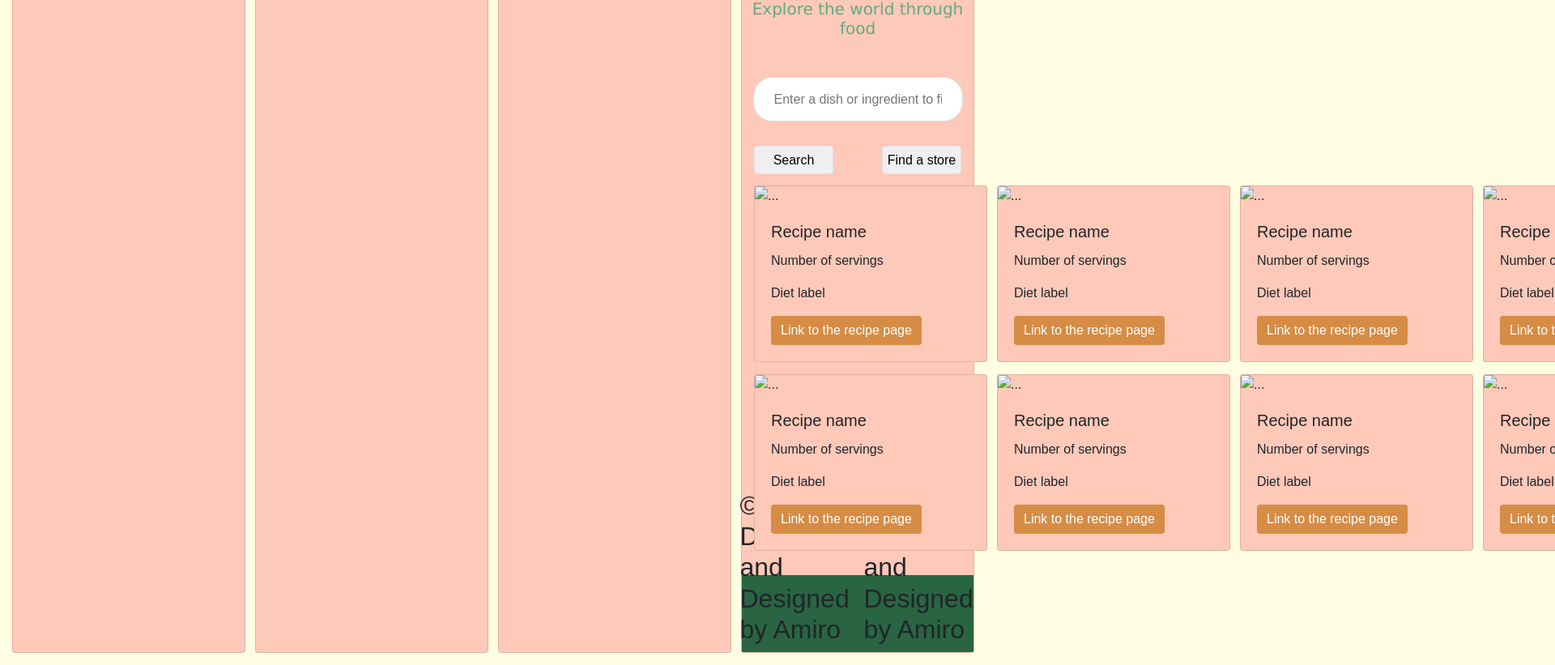
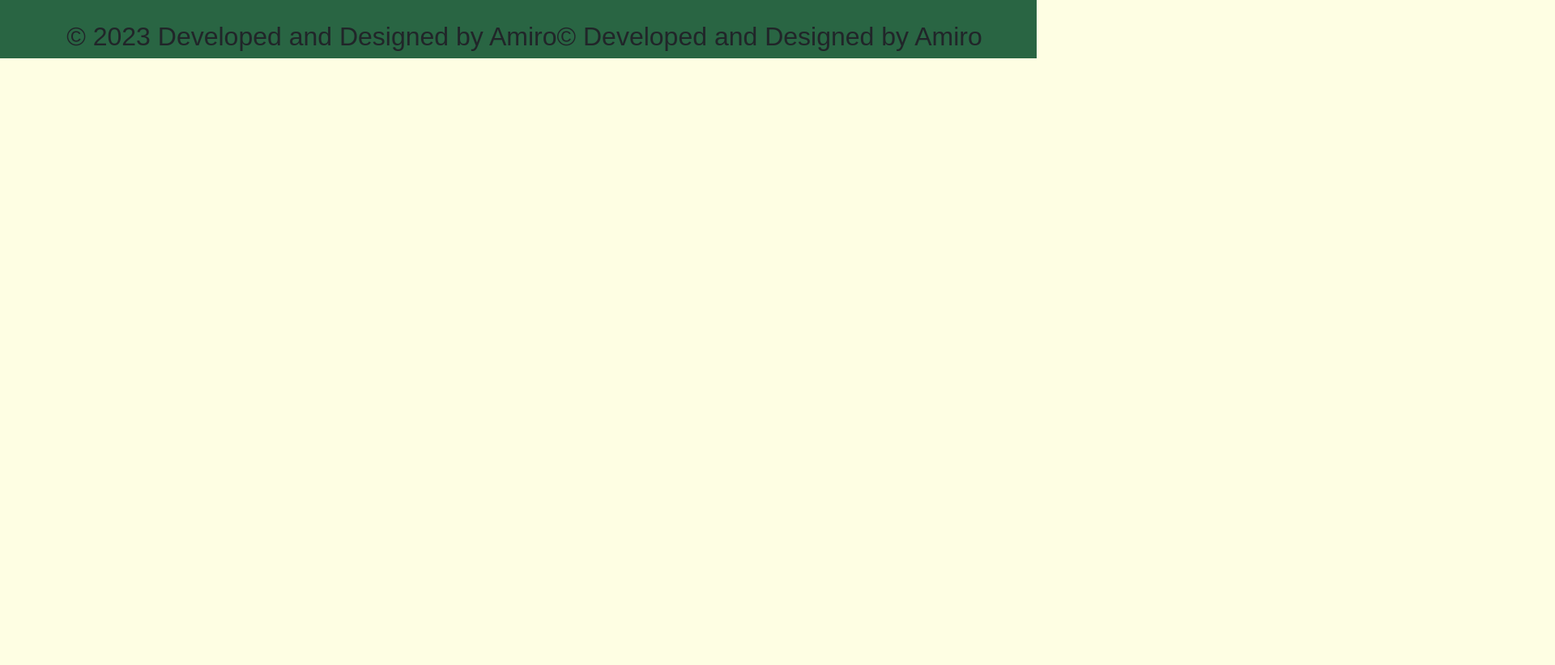
Before and after one commit to o1ujok3/Recipedia, a plain HTML site: page index.html in a window 1280 px wide. Shown: the part 1798-2619 px from the top of the page at 81% size, 1920 px wide, since content can reach past the window. After the commit the page ends 1870 px from the top, so only its background shows below. Drawn offline with nearby package versions, Linux system fonts and the light colour scheme.

Commit message:
Deleted duplicate HTML and updated styling on card container

```diff
--- a/assets/css/style.css
+++ b/assets/css/style.css
@@ -122,6 +122,7 @@ header h3 {
     margin: 5% 0;
     display: grid;
     grid-template-columns: repeat(4, 300px [col-start]);
+    justify-content: center;
 }
 
 .card-container .card {
--- a/index.html
+++ b/index.html
@@ -100,96 +100,8 @@
                 <p class="card-text">Diet label</p>
                 <a href="#" class="btn btn-primary">Link to the recipe page</a>
             </div>
-=======
-  <body>
-    <header>
-      <h1 class="text-center">Recipedia</h1>
-      <h3 class="text-center">Explore the world through food</h3>
-    </header>
-    <main class="main-header">
-      <input
-        type="text"
-        placeholder="Enter a dish or ingredient to find a recipe"
-        class="search justify-center"
-      />
-    </main>
-    <div class="container">
-      <button class="btn-search">Search</button>
-      <button class="btn-store">Find a store</button>
-    </div>
-    <div class="card-container">
-      <div class="card" style="width: 18rem">
-        <img src="..." class="card-img-top" alt="..." />
-        <div class="card-body">
-          <h5 class="card-title">Recipe name</h5>
-          <p class="card-text">Number of servings</p>
-          <p class="card-text">Diet label</p>
-          <a href="#" class="btn btn-primary">Link to the recipe page</a>
+            </div>
         </div>
-      </div>
-      <div class="card" style="width: 18rem">
-        <img src="..." class="card-img-top" alt="..." />
-        <div class="card-body">
-          <h5 class="card-title">Recipe name</h5>
-          <p class="card-text">Number of servings</p>
-          <p class="card-text">Diet label</p>
-          <a href="#" class="btn btn-primary">Link to the recipe page</a>
-        </div>
-      </div>
-      <div class="card" style="width: 18rem">
-        <img src="..." class="card-img-top" alt="..." />
-        <div class="card-body">
-          <h5 class="card-title">Recipe name</h5>
-          <p class="card-text">Number of servings</p>
-          <p class="card-text">Diet label</p>
-          <a href="#" class="btn btn-primary">Link to the recipe page</a>
-        </div>
-      </div>
-      <div class="card" style="width: 18rem">
-        <img src="..." class="card-img-top" alt="..." />
-        <div class="card-body">
-          <h5 class="card-title">Recipe name</h5>
-          <p class="card-text">Number of servings</p>
-          <p class="card-text">Diet label</p>
-          <a href="#" class="btn btn-primary">Link to the recipe page</a>
-        </div>
-      </div>
-      <div class="card" style="width: 18rem">
-        <img src="..." class="card-img-top" alt="..." />
-        <div class="card-body">
-          <h5 class="card-title">Recipe name</h5>
-          <p class="card-text">Number of servings</p>
-          <p class="card-text">Diet label</p>
-          <a href="#" class="btn btn-primary">Link to the recipe page</a>
-        </div>
-      </div>
-      <div class="card" style="width: 18rem">
-        <img src="..." class="card-img-top" alt="..." />
-        <div class="card-body">
-          <h5 class="card-title">Recipe name</h5>
-          <p class="card-text">Number of servings</p>
-          <p class="card-text">Diet label</p>
-          <a href="#" class="btn btn-primary">Link to the recipe page</a>
-        </div>
-      </div>
-      <div class="card" style="width: 18rem">
-        <img src="..." class="card-img-top" alt="..." />
-        <div class="card-body">
-          <h5 class="card-title">Recipe name</h5>
-          <p class="card-text">Number of servings</p>
-          <p class="card-text">Diet label</p>
-          <a href="#" class="btn btn-primary">Link to the recipe page</a>
-        </div>
-      </div>
-      <div class="card" style="width: 18rem">
-        <img src="..." class="card-img-top" alt="..." />
-        <div class="card-body">
-          <h5 class="card-title">Recipe name</h5>
-          <p class="card-text">Number of servings</p>
-          <p class="card-text">Diet label</p>
-          <a href="#" class="btn btn-primary">Link to the recipe page</a>
-        </div>
-      </div>
     </div>
     <footer>
         <h2 class="footer">&copy; 2023 Developed and Designed by Amiro</h2>
```
